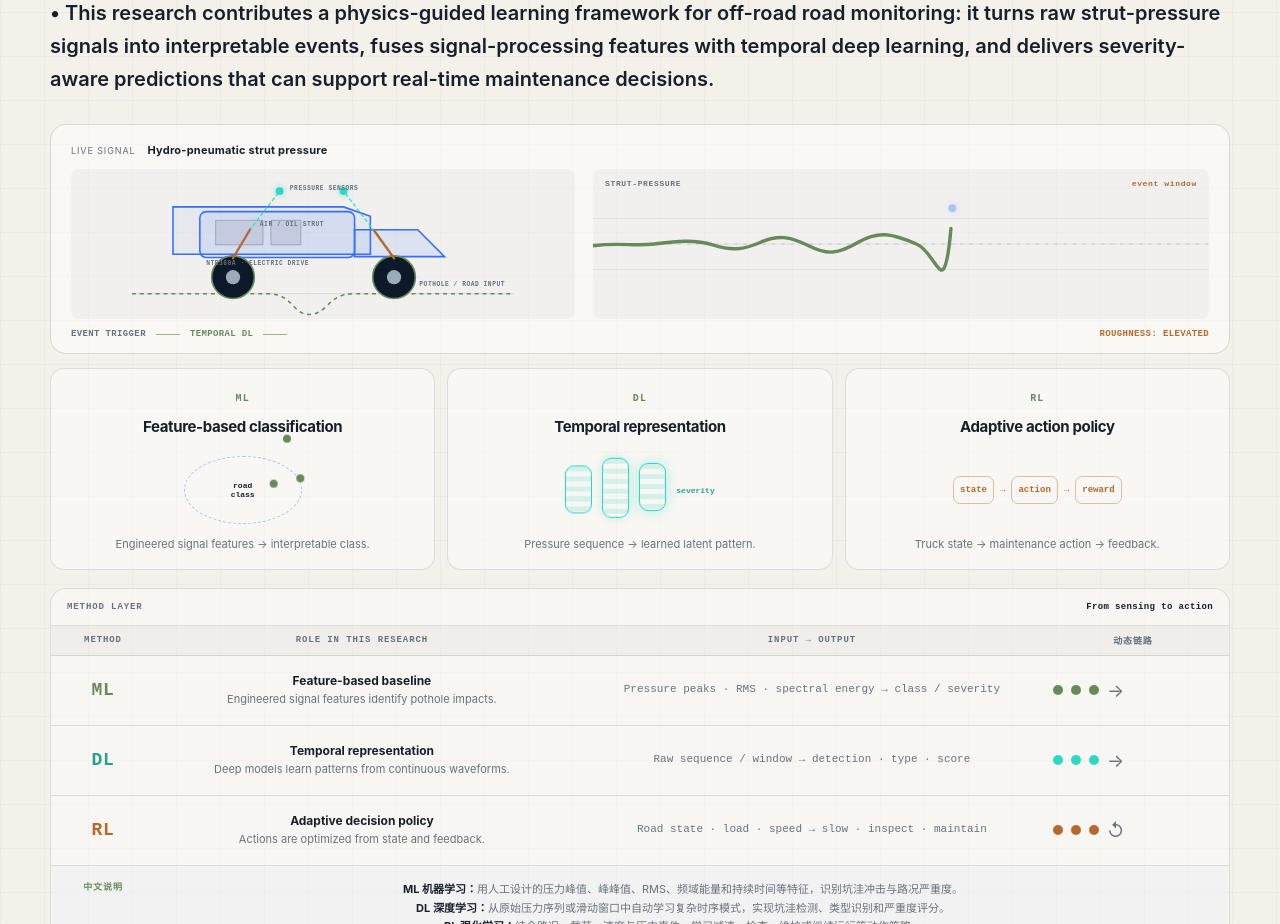
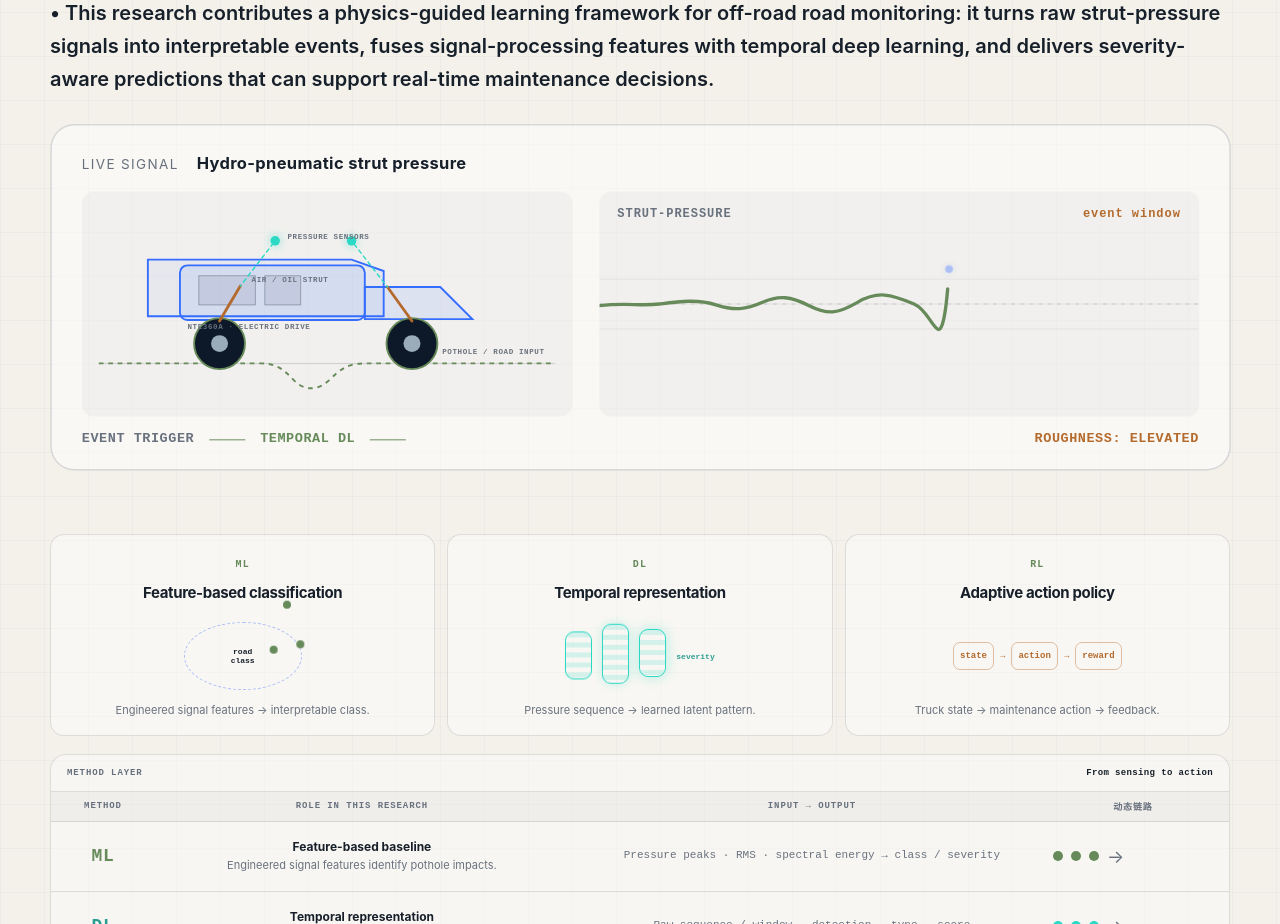
Before and after one commit to jiangjian9803-eng/jiangjian9803-eng.github.io, a Next.js app: page / in a window 1280 px wide. Shown: the part 3860-4784 px from the top of the page. Built offline with nearby package versions, Linux system fonts and the light colour scheme.

Commit message:
Scale up physics signal visualization

```diff
--- a/styles.css
+++ b/styles.css
@@ -251,7 +251,7 @@ h1 em { position: relative; margin-top: .08em; color: var(--blue); font-style: n
 .research-title-line { display: block; }
 .research-title-line-second { text-align: right; }
 .research-heading > p { width: 100%; max-width: none; margin: 48px 0 0; color: var(--ink); font-size: 20px; font-weight: 600; line-height: 1.65; text-align: left; }
-.physics-demo { margin-top: 28px; padding: 18px 20px 14px; border: 1px solid rgba(13,24,40,.14); border-radius: 16px; background: rgba(255,255,255,.52); text-align: left; }
+.physics-demo { width: 66.6667%; margin: 28px auto 180px; padding: 18px 20px 14px; border: 1px solid rgba(13,24,40,.14); border-radius: 16px; background: rgba(255,255,255,.52); text-align: left; transform: scale(1.5); transform-origin: top center; }
 .physics-demo-label { display: flex; align-items: baseline; gap: 12px; color: var(--muted); font-size: 9px; letter-spacing: .1em; text-transform: uppercase; }
 .physics-demo-label strong { color: var(--ink); font-size: 11px; letter-spacing: .02em; text-transform: none; }
 .physics-demo-grid { display: grid; grid-template-columns: .9fr 1.1fr; gap: 18px; margin-top: 12px; }
@@ -441,6 +441,7 @@ footer { display: flex; justify-content: space-between; padding-block: 25px 40px
   .research-flow > i { display: none; }
   .research-flow div:last-child { grid-column: 1 / -1; }
   .physics-demo-grid { grid-template-columns: 1fr; }
+  .physics-demo { width: 100%; margin: 28px 0 0; transform: none; }
   .learning-modes { grid-template-columns: 1fr; }
   .method-map-row { grid-template-columns: 54px 1fr; }
   .method-map-columns { display: none; }
```
